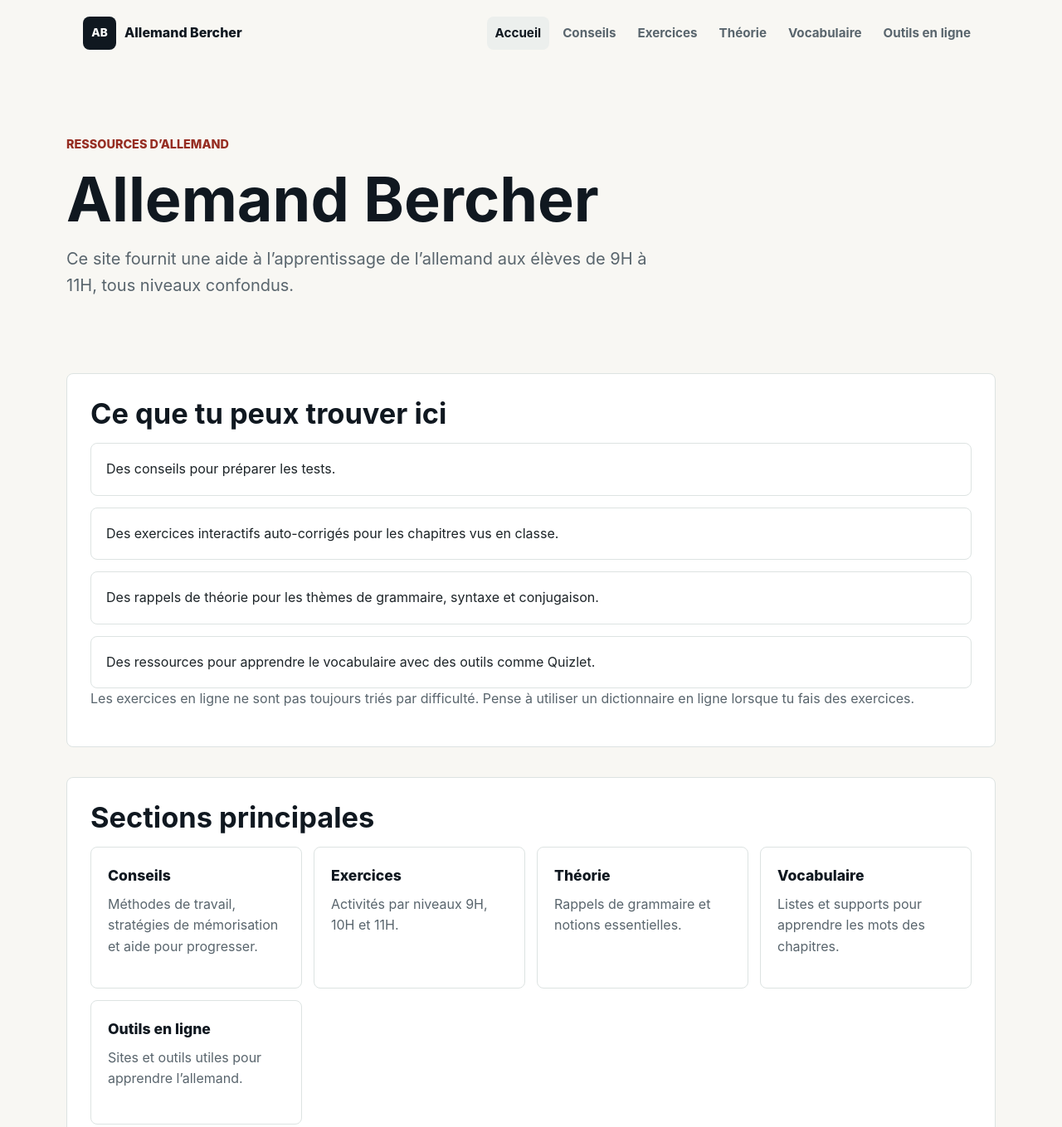
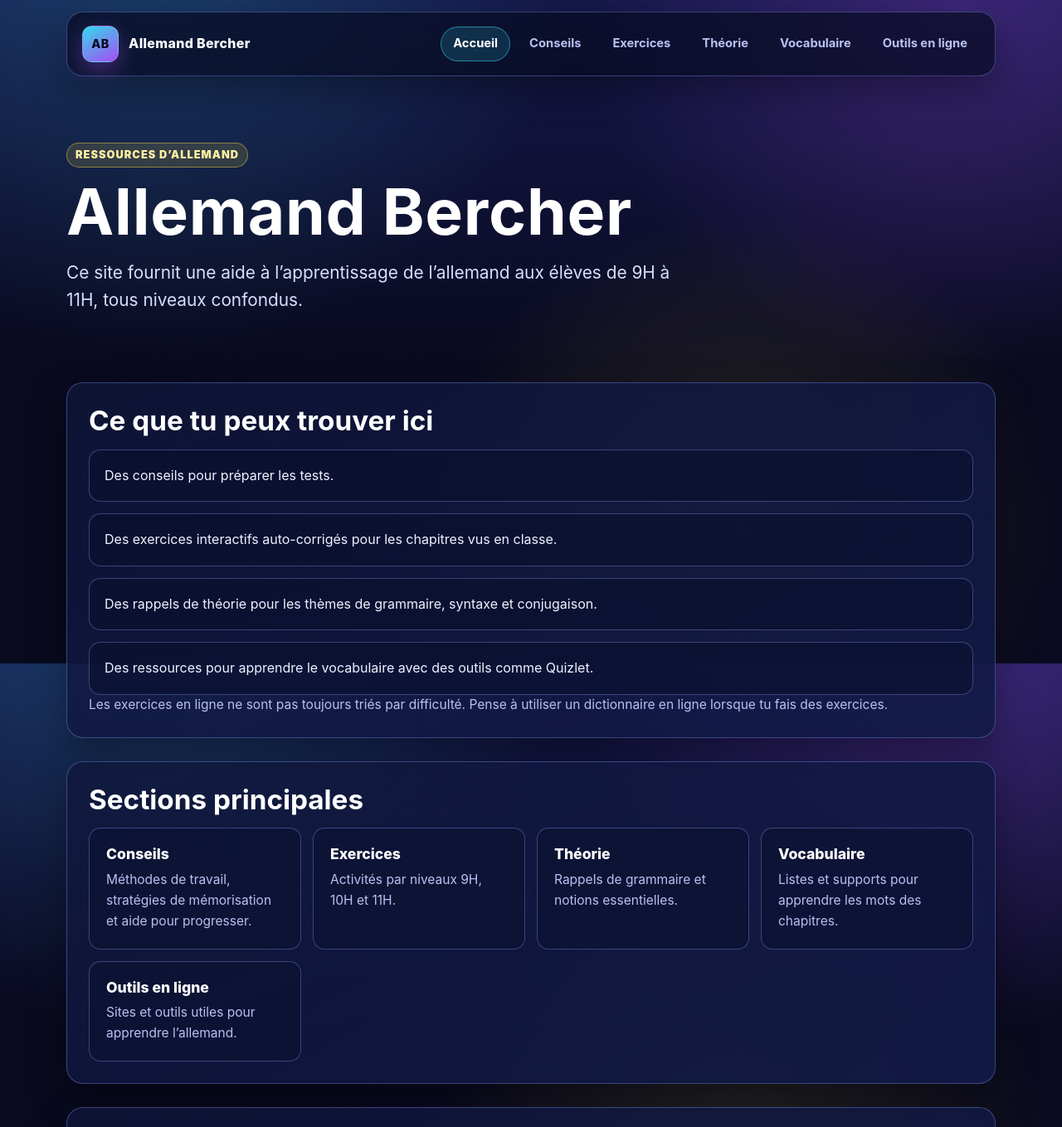
Before and after one commit to SbTchR/allemandbercher, an Astro site: page / in a window 1280 px wide. Shown: the top 1359 px of the page at 83% size. Built offline with nearby package versions, Linux system fonts and the light colour scheme; Astro itself is replaced by a stand-in of ours.

Commit message:
Update global.css

```diff
--- a/src/styles/global.css
+++ b/src/styles/global.css
@@ -1,27 +1,44 @@
 :root {
-  color-scheme: light;
-  --bg: #f8f7f3;
-  --panel: #ffffff;
-  --text: #1d2428;
-  --muted: #59656d;
-  --border: #dde3e2;
-  --accent: #c73e2e;
-  --accent-strong: #962d22;
-  --ink: #101820;
-  --focus: #2563eb;
+  color-scheme: dark;
+  --bg: #090a1f;
+  --bg-top: #15184b;
+  --panel: rgba(16, 22, 58, 0.78);
+  --panel-strong: rgba(18, 26, 70, 0.92);
+  --text: #eef2ff;
+  --muted: #b9c0f1;
+  --border: rgba(138, 161, 255, 0.35);
+  --accent: #37f0ff;
+  --accent-2: #b050ff;
+  --accent-3: #ffd93d;
+  --focus: #9bf77a;
+  --ink: #ffffff;
+  --shadow: 0 18px 45px rgba(0, 0, 0, 0.35);
+  --radius-lg: 20px;
+  --radius-md: 14px;
   font-family:
-    Inter, ui-sans-serif, system-ui, -apple-system, BlinkMacSystemFont, "Segoe UI", sans-serif;
+    Inter, "Segoe UI", "Trebuchet MS", ui-sans-serif, system-ui, -apple-system, BlinkMacSystemFont,
+    sans-serif;
 }
 
 * {
   box-sizing: border-box;
 }
 
+html,
+body {
+  min-height: 100%;
+}
+
 body {
   margin: 0;
-  background: var(--bg);
   color: var(--text);
   line-height: 1.6;
+  background:
+    radial-gradient(circle at 15% -10%, rgba(55, 240, 255, 0.18), transparent 36%),
+    radial-gradient(circle at 90% 0%, rgba(176, 80, 255, 0.25), transparent 32%),
+    radial-gradient(circle at 70% 80%, rgba(255, 217, 61, 0.14), transparent 35%),
+    linear-gradient(180deg, var(--bg-top) 0%, var(--bg) 55%);
+  background-attachment: fixed;
 }
 
 a {
@@ -34,68 +51,82 @@ a:focus-visible {
 }
 
 .site-header {
+  position: sticky;
+  top: 0;
+  z-index: 20;
   display: flex;
   align-items: center;
   justify-content: space-between;
   gap: 24px;
-  max-width: 1120px;
-  margin: 0 auto;
-  padding: 20px;
+  width: min(1120px, calc(100% - 40px));
+  margin: 14px auto 0;
+  padding: 16px 18px;
+  border: 1px solid var(--border);
+  border-radius: var(--radius-lg);
+  backdrop-filter: blur(14px);
+  background: rgba(8, 12, 34, 0.72);
+  box-shadow: var(--shadow);
 }
 
 .brand {
   display: inline-flex;
   align-items: center;
-  gap: 10px;
+  gap: 12px;
   color: var(--ink);
   font-weight: 800;
   text-decoration: none;
+  letter-spacing: 0.02em;
 }
 
 .brand-mark {
   display: inline-grid;
-  width: 40px;
-  height: 40px;
+  width: 44px;
+  height: 44px;
   place-items: center;
-  border-radius: 8px;
-  background: var(--ink);
-  color: white;
-  font-size: 0.85rem;
-  letter-spacing: 0;
+  border-radius: 12px;
+  border: 1px solid rgba(255, 255, 255, 0.18);
+  background:
+    linear-gradient(150deg, rgba(55, 240, 255, 0.9), rgba(176, 80, 255, 0.95));
+  box-shadow: 0 10px 26px rgba(176, 80, 255, 0.35);
+  color: #090a1f;
+  font-size: 0.9rem;
 }
 
 .main-nav {
   display: flex;
   flex-wrap: wrap;
   justify-content: flex-end;
-  gap: 6px;
+  gap: 8px;
 }
 
 .main-nav a {
-  border-radius: 8px;
+  border-radius: 999px;
+  border: 1px solid transparent;
   color: var(--muted);
-  padding: 8px 10px;
+  padding: 8px 14px;
   text-decoration: none;
-  font-size: 0.95rem;
-  font-weight: 650;
+  font-size: 0.92rem;
+  font-weight: 700;
+  transition: all 180ms ease;
 }
 
 .main-nav a:hover,
 .main-nav a.active {
-  background: #ecefed;
   color: var(--ink);
+  border-color: rgba(55, 240, 255, 0.46);
+  background: rgba(55, 240, 255, 0.14);
 }
 
 .page-shell {
   width: min(1120px, calc(100% - 40px));
   margin: 0 auto;
-  padding: 36px 0 64px;
+  padding: 34px 0 64px;
 }
 
 .hero {
   display: grid;
-  gap: 18px;
-  max-width: 780px;
+  gap: 16px;
+  max-width: 820px;
   padding: 46px 0 34px;
 }
 
@@ -104,11 +135,18 @@ a:focus-visible {
 }
 
 .eyebrow {
+  display: inline-flex;
+  width: fit-content;
   margin: 0;
-  color: var(--accent-strong);
-  font-size: 0.9rem;
-  font-weight: 800;
+  padding: 4px 10px;
+  border-radius: 999px;
+  border: 1px solid rgba(255, 217, 61, 0.44);
+  background: rgba(255, 217, 61, 0.14);
+  color: #fff0a3;
+  font-size: 0.8rem;
+  font-weight: 900;
   text-transform: uppercase;
+  letter-spacing: 0.08em;
 }
 
 h1,
@@ -121,30 +159,32 @@ p {
 h1 {
   margin-bottom: 0;
   color: var(--ink);
-  font-size: clamp(2.25rem, 6vw, 4.6rem);
-  line-height: 1.02;
-  letter-spacing: 0;
+  font-size: clamp(2.2rem, 6vw, 4.9rem);
+  line-height: 1.01;
+  letter-spacing: 0.01em;
+  text-wrap: balance;
 }
 
 h2 {
   margin-bottom: 14px;
   color: var(--ink);
-  font-size: clamp(1.55rem, 3vw, 2.15rem);
+  font-size: clamp(1.45rem, 2.6vw, 2.2rem);
   line-height: 1.18;
 }
 
 .lead {
-  max-width: 720px;
-  color: var(--muted);
-  font-size: clamp(1.1rem, 2vw, 1.25rem);
+  max-width: 760px;
+  color: #d9deff;
+  font-size: clamp(1.08rem, 2vw, 1.3rem);
 }
 
 .content-band {
-  margin-top: 36px;
-  padding: 28px;
+  margin-top: 28px;
+  padding: 26px;
   border: 1px solid var(--border);
-  border-radius: 8px;
-  background: var(--panel);
+  border-radius: var(--radius-lg);
+  background: linear-gradient(150deg, var(--panel), var(--panel-strong));
+  box-shadow: var(--shadow);
 }
 
 .section-heading {
@@ -160,18 +200,13 @@ h2 {
 }
 
 .text-link {
-  color: var(--accent-strong);
+  color: #8cf7ff;
   font-weight: 800;
   text-decoration-thickness: 2px;
   text-underline-offset: 4px;
 }
 
-.section-grid {
-  display: grid;
-  grid-template-columns: repeat(auto-fit, minmax(220px, 1fr));
-  gap: 14px;
-}
-
+.section-grid,
 .resource-grid {
   display: grid;
   grid-template-columns: repeat(auto-fit, minmax(230px, 1fr));
@@ -182,75 +217,54 @@ h2 {
   min-height: 180px;
 }
 
-.chapter-card a {
+.chapter-card a,
+.section-card {
   display: grid;
   align-content: start;
   gap: 8px;
   height: 100%;
   padding: 20px;
   border: 1px solid var(--border);
-  border-radius: 8px;
-  background: var(--panel);
+  border-radius: var(--radius-md);
+  background: rgba(12, 18, 50, 0.72);
   text-decoration: none;
   transition:
-    border-color 160ms ease,
-    transform 160ms ease;
+    border-color 180ms ease,
+    transform 180ms ease,
+    background-color 180ms ease;
 }
 
-.chapter-card a:hover {
-  border-color: var(--accent);
-  transform: translateY(-2px);
+.chapter-card a:hover,
+.section-card:hover {
+  border-color: rgba(55, 240, 255, 0.7);
+  background: rgba(15, 24, 68, 0.9);
+  transform: translateY(-3px) scale(1.01);
 }
 
-.chapter-card h3 {
+.chapter-card h3,
+.section-card span {
   margin: 0;
   color: var(--ink);
-  font-size: 1.15rem;
+  font-size: 1.1rem;
   line-height: 1.25;
+  font-weight: 800;
 }
 
-.chapter-card p {
+.chapter-card p,
+.section-card p,
+.content-band p,
+.resource-list p {
   margin: 0;
   color: var(--muted);
-  font-size: 0.98rem;
+  font-size: 0.97rem;
 }
 
 .card-kicker {
-  color: var(--accent-strong);
+  color: #8cf7ff;
   font-size: 0.78rem;
   font-weight: 850;
   text-transform: uppercase;
-}
-
-.section-card {
-  min-height: 150px;
-  padding: 20px;
-  border: 1px solid var(--border);
-  border-radius: 8px;
-  background: var(--panel);
-  text-decoration: none;
-  transition:
-    border-color 160ms ease,
-    transform 160ms ease;
-}
-
-.section-card:hover {
-  border-color: var(--accent);
-  transform: translateY(-2px);
-}
-
-.section-card span {
-  display: block;
-  margin-bottom: 8px;
-  color: var(--ink);
-  font-size: 1.1rem;
-  font-weight: 800;
-}
-
-.section-card p,
-.content-band p,
-.resource-list p {
-  color: var(--muted);
+  letter-spacing: 0.08em;
 }
 
 .resource-list {
@@ -261,8 +275,26 @@ h2 {
   list-style: none;
 }
 
+.resource-list li {
+  padding: 18px;
+  border: 1px solid var(--border);
+  border-radius: var(--radius-md);
+  background: rgba(10, 16, 46, 0.62);
+}
+
+.resource-list a,
+.link-box a,
+.source-box a,
+.prose :where(a) {
+  color: #94f8ff;
+  font-weight: 760;
+  text-decoration-thickness: 2px;
+  text-underline-offset: 4px;
+  overflow-wrap: anywhere;
+}
+
 .resource-page {
-  padding-top: 18px;
+  padding-top: 16px;
 }
 
 .resource-header {
@@ -282,15 +314,20 @@ h2 {
   gap: 16px;
 }
 
-.prose {
-  padding: 28px;
+.prose,
+.objective-box,
+.link-box,
+.source-box,
+.review-box {
+  padding: 22px;
   border: 1px solid var(--border);
-  border-radius: 8px;
-  background: var(--panel);
+  border-radius: var(--radius-md);
+  background: rgba(11, 17, 49, 0.76);
+  box-shadow: var(--shadow);
 }
 
 .prose :where(h2, h3) {
-  margin-top: 1.6em;
+  margin-top: 1.55em;
 }
 
 .prose :where(h2:first-child, h3:first-child) {
@@ -298,24 +335,7 @@ h2 {
 }
 
 .prose :where(p, li) {
-  color: var(--text);
-}
-
-.prose :where(a) {
-  color: var(--accent-strong);
-  overflow-wrap: anywhere;
-  text-decoration-thickness: 2px;
-  text-underline-offset: 4px;
-}
-
-.objective-box,
-.link-box,
-.source-box,
-.review-box {
-  padding: 18px;
-  border: 1px solid var(--border);
-  border-radius: 8px;
-  background: var(--panel);
+  color: #e9ecff;
 }
 
 .objective-box h2,
@@ -336,20 +356,13 @@ h2 {
 }
 
 .review-box {
-  border-color: #e6c76a;
-  background: #fff9e8;
-}
-
-.link-box a,
-.source-box a {
-  color: var(--accent-strong);
-  overflow-wrap: anywhere;
-  font-weight: 750;
+  border-color: rgba(255, 217, 61, 0.45);
+  background: rgba(72, 58, 14, 0.46);
 }
 
 .theory-box {
   display: block;
-  border-left: 5px solid var(--ink);
+  border-left: 5px solid var(--accent);
   padding-left: 18px;
 }
 
@@ -357,21 +370,22 @@ h2 {
   display: inline-block;
   margin-bottom: 14px;
   color: var(--ink);
-  font-size: 0.86rem;
-  font-weight: 850;
+  font-size: 0.84rem;
+  font-weight: 900;
   text-transform: uppercase;
+  letter-spacing: 0.08em;
 }
 
 .theory-box-grammaire {
-  border-left-color: #2f6f73;
+  border-left-color: #65e0ff;
 }
 
 .theory-box-syntaxe {
-  border-left-color: #8a5a16;
+  border-left-color: #ffd93d;
 }
 
 .theory-box-conjugaison {
-  border-left-color: #7b3f61;
+  border-left-color: #d68bff;
 }
 
 .image-gallery {
@@ -388,8 +402,8 @@ h2 {
   margin: 0;
   padding: 12px;
   border: 1px solid var(--border);
-  border-radius: 8px;
-  background: var(--panel);
+  border-radius: var(--radius-md);
+  background: rgba(10, 16, 46, 0.72);
 }
 
 .image-gallery img {
@@ -397,8 +411,8 @@ h2 {
   width: 100%;
   max-height: 260px;
   object-fit: contain;
-  border-radius: 6px;
-  background: #f1f3f2;
+  border-radius: 8px;
+  background: rgba(7, 11, 34, 0.8);
 }
 
 .image-gallery figcaption {
@@ -408,33 +422,48 @@ h2 {
   overflow-wrap: anywhere;
 }
 
-.resource-list li {
-  padding: 18px;
-  border: 1px solid var(--border);
-  border-radius: 8px;
-  background: var(--panel);
-}
-
-.resource-list a {
-  color: var(--accent-strong);
-  font-weight: 800;
-  text-decoration-thickness: 2px;
-  text-underline-offset: 4px;
-}
-
 .site-footer {
   width: min(1120px, calc(100% - 40px));
   margin: 0 auto;
   padding: 26px 0 34px;
-  border-top: 1px solid var(--border);
   color: var(--muted);
-  font-size: 0.95rem;
+  font-size: 0.94rem;
+}
+
+@keyframes floatPulse {
+  0%,
+  100% {
+    transform: translateY(0px);
+  }
+
+  50% {
+    transform: translateY(-3px);
+  }
+}
+
+.hero h1 {
+  animation: floatPulse 6s ease-in-out infinite;
+}
+
+@media (prefers-reduced-motion: reduce) {
+  *,
+  *::before,
+  *::after {
+    animation-duration: 0.001ms !important;
+    animation-iteration-count: 1 !important;
+    transition-duration: 0.001ms !important;
+    scroll-behavior: auto !important;
+  }
 }
 
 @media (max-width: 760px) {
   .site-header {
+    position: static;
     align-items: flex-start;
     flex-direction: column;
+    width: min(100% - 24px, 1120px);
+    margin-top: 10px;
+    padding: 14px;
   }
 
   .main-nav {
@@ -442,12 +471,17 @@ h2 {
   }
 
   .page-shell {
-    width: min(100% - 28px, 1120px);
+    width: min(100% - 24px, 1120px);
     padding-top: 12px;
   }
 
-  .content-band {
-    padding: 20px;
+  .content-band,
+  .prose,
+  .objective-box,
+  .link-box,
+  .source-box,
+  .review-box {
+    padding: 18px;
   }
 
   .section-heading {
@@ -458,8 +492,4 @@ h2 {
   .resource-layout {
     grid-template-columns: 1fr;
   }
-
-  .prose {
-    padding: 20px;
-  }
 }
```
